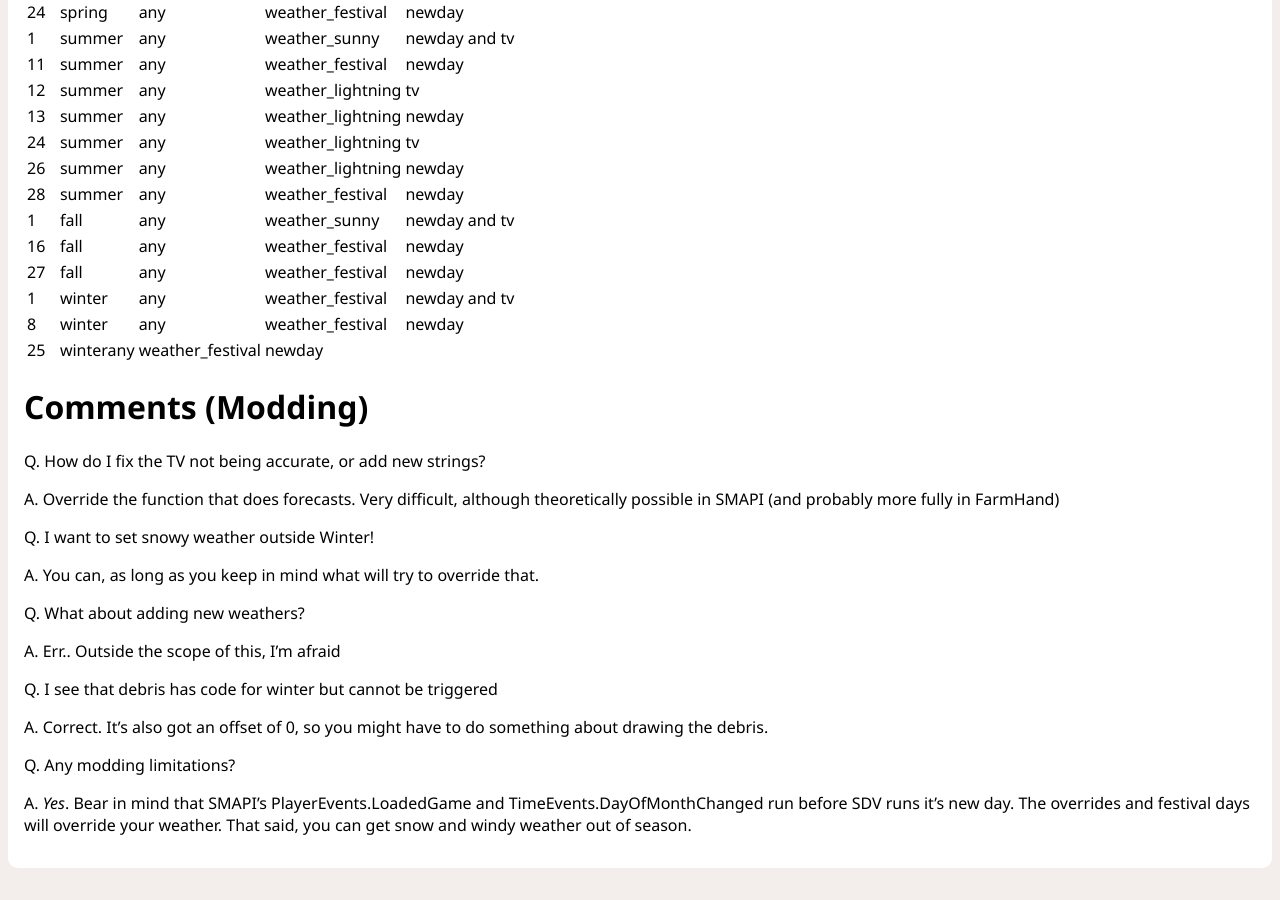
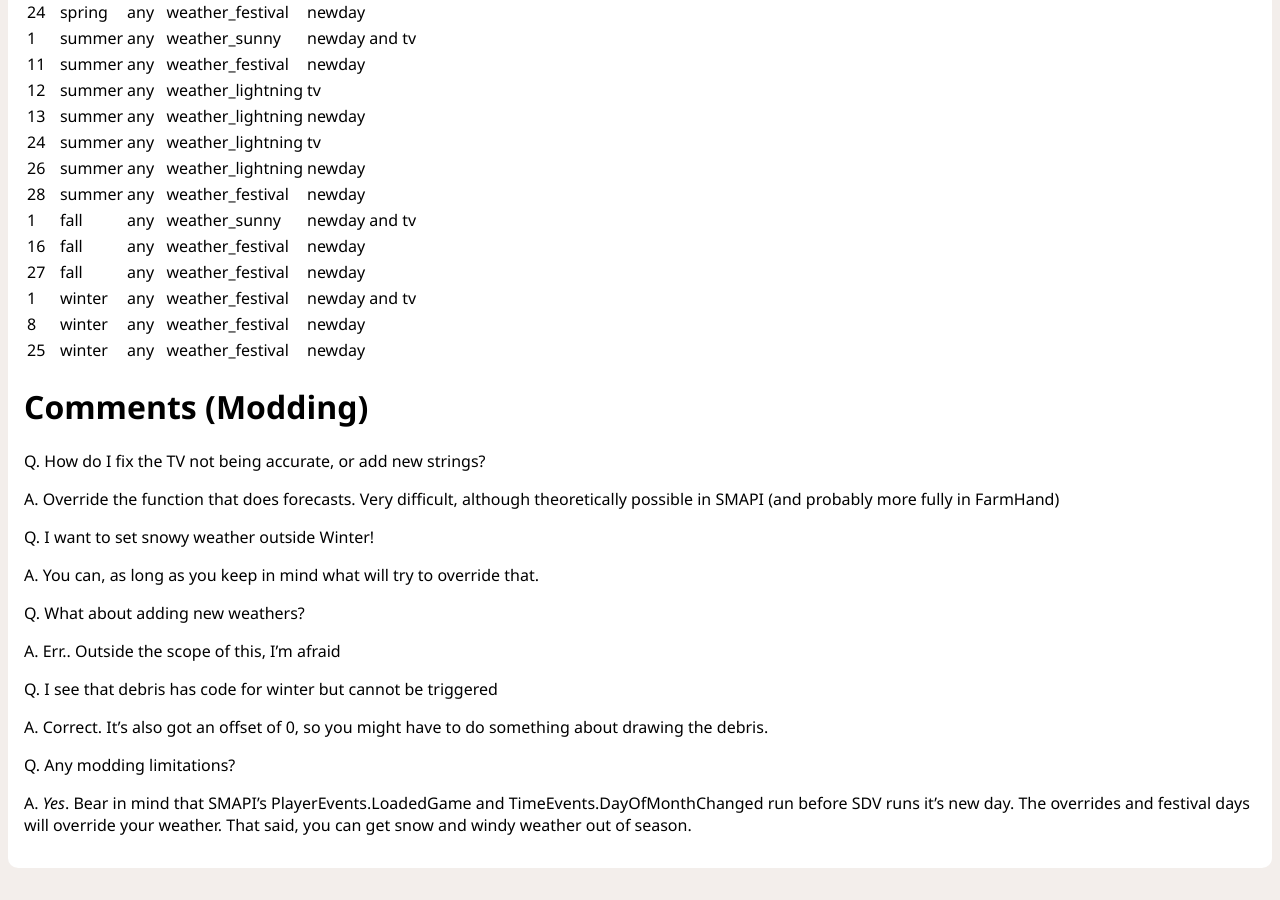
Before and after one commit to Pathoschild/canimod.github.io, a Jekyll site: the page built from guides/weather.md, in a window 1280 px wide and 900 px high, scrolled down 4187 px. Built offline with Jekyll 4.4.1, drawn with Linux system fonts in a browser that asks for light colours.

Commit message:
Update weather.md
typo fix

```diff
--- a/guides/weather.md
+++ b/guides/weather.md
@@ -180,7 +180,7 @@ day | season | year |weather|overriden by
 27|fall|any|weather_festival|newday
 1|winter|any|weather_festival|newday and tv
 8|winter|any|weather_festival|newday
-25|winterany|weather_festival|newday
+25|winter|any|weather_festival|newday
 
 # Comments (Modding)
 
```
